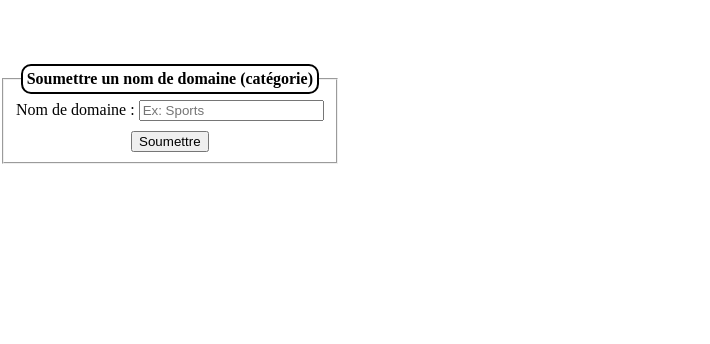
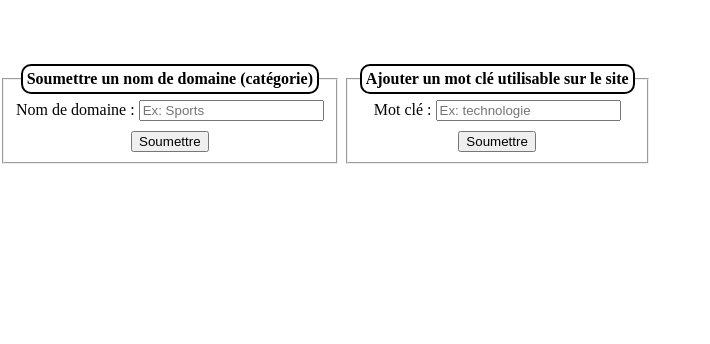
Before and after one commit to Ldm01/CSI-News, a PHP site: page /profil.php in a window 1280 px wide. Shown: the part 722-1066 px from the top of the page, without its empty margins (0-710 px from the left). Run offline with PHP 8.4, Linux system fonts and the light colour scheme; some libraries are stand-ins or nearby versions.

Commit message:
ajout formulaire d'ajout de mots clés au site

```diff
--- a/profil.php
+++ b/profil.php
@@ -81,6 +81,14 @@
                 <input style="margin-top: 10px;" type="submit" value="Soumettre">
             </form>
         </fieldset>
-        <!-- QUAND ADMIN ajouter menu pour changer paramètres globaux du site -->
+        <fieldset>
+            <legend>Ajouter un mot clé utilisable sur le site</legend>
+            <form action="addKeywords.php" method="post">
+                <label for="keyword">Mot clé :</label>
+                <input type="text" name="keyword" id="keyword" placeholder="Ex: technologie">
+                <br/>
+                <input style="margin-top: 10px;" type="submit" value="Soumettre">
+            </form>
+        </fieldset>
 	</body>
 </html>
```
